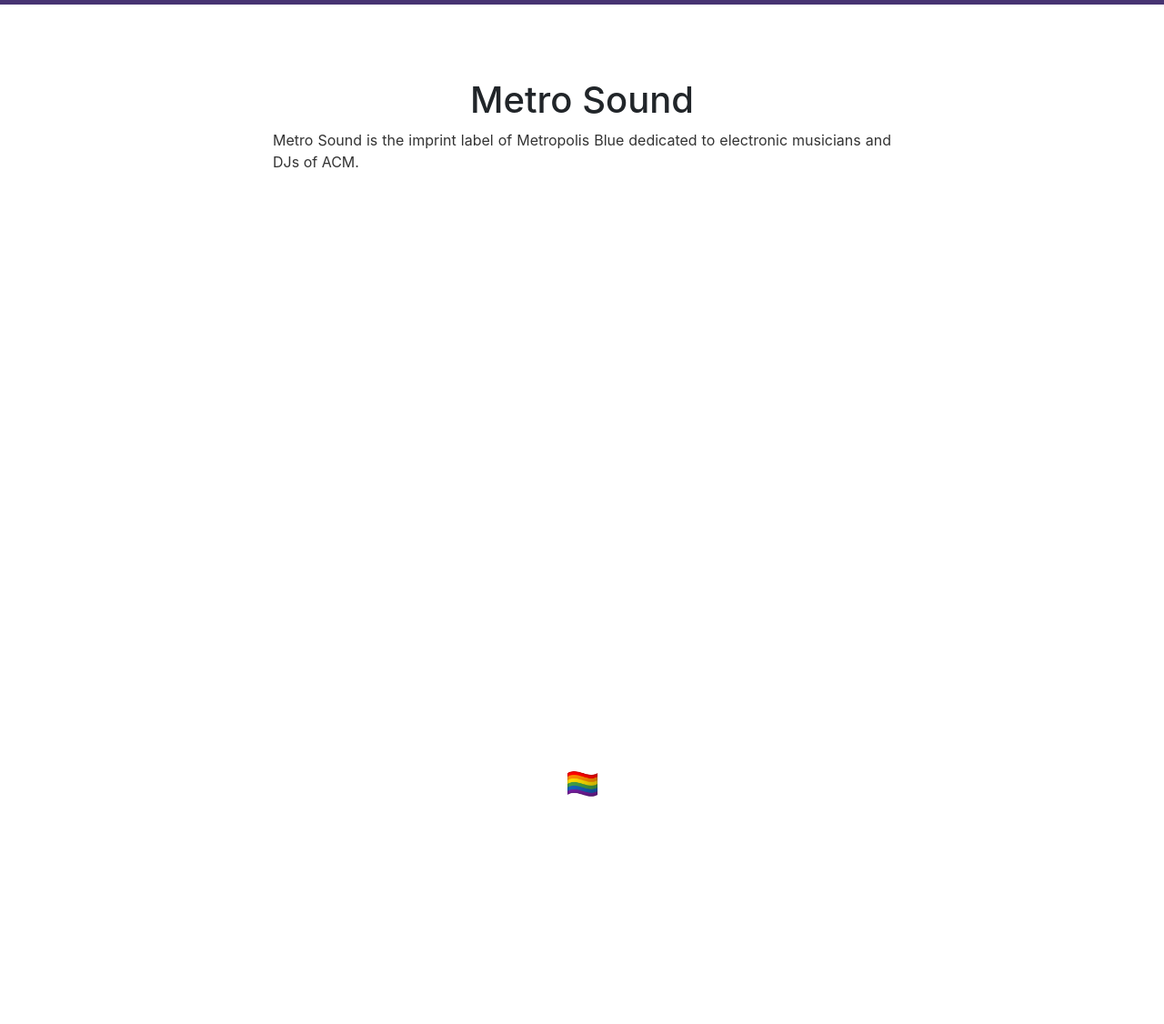
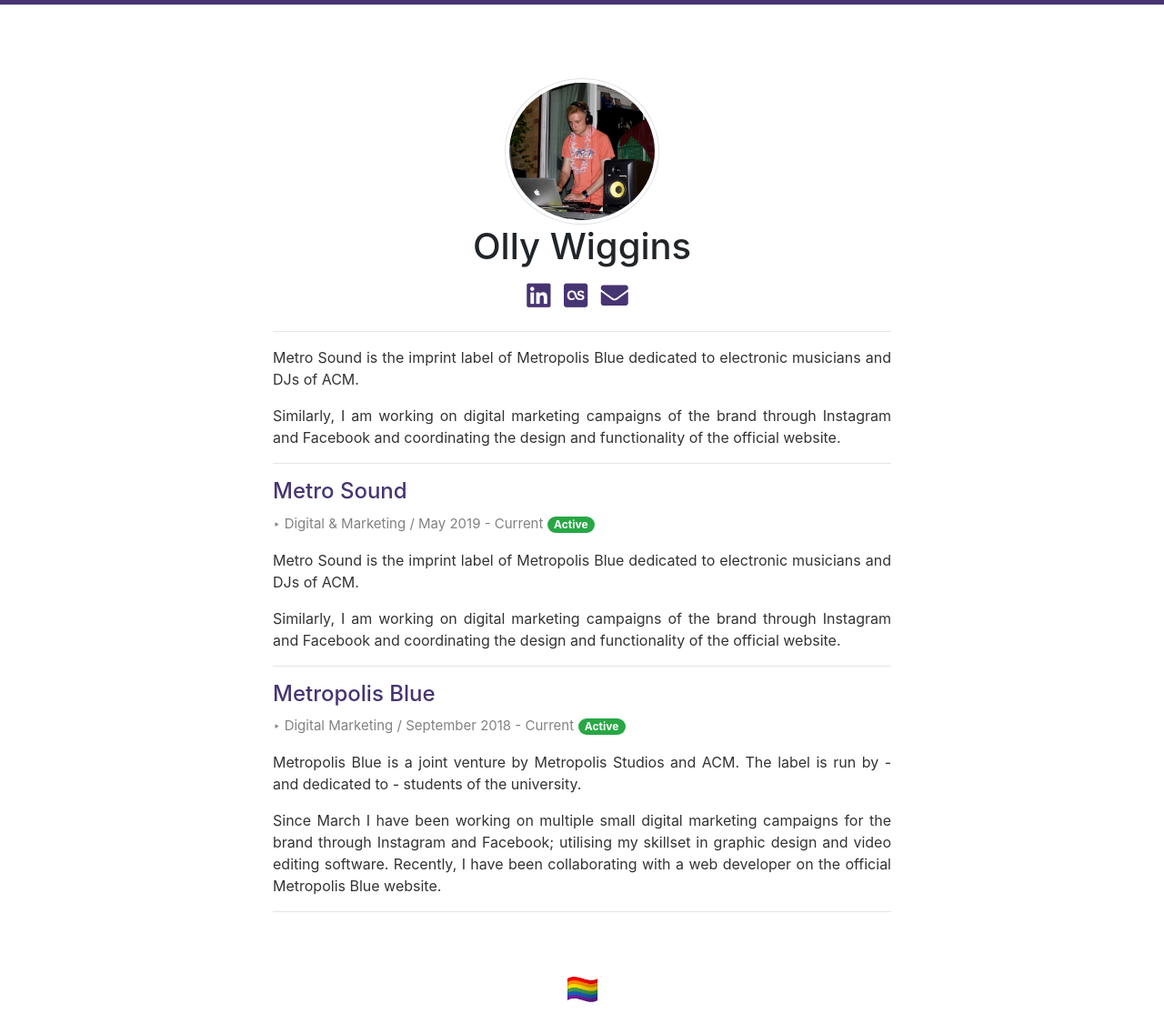
Before and after one commit to ollyy/ollyy.github.io, a Jekyll site: the page built from entries/_posts/2019-06-09-metrosound.md, in a window 1280 px wide. Shown: the whole page at 91% size. Built offline with Jekyll 4.4.1, drawn with Linux system fonts in a browser that asks for light colours; our own code applies the rules of GitHub Pages for plain Markdown files; before the commit the page ends 900 px from its top, so only the background shows below that.

Commit message:
Update journal entries

```diff
--- a/entries/_posts/2019-06-09-metrosound.md
+++ b/entries/_posts/2019-06-09-metrosound.md
@@ -1,7 +1,6 @@
 ---
-layout: page
 title: "Metro Sound"
-role: Videography & Marketing
+role: Digital & Marketing
 period: May 2019 - Current
 active: true
 feature: true
@@ -9,3 +8,5 @@
 ---
 
 Metro Sound is the imprint label of Metropolis Blue dedicated to electronic musicians and DJs of ACM.
+
+Similarly, I am working on digital marketing campaigns of the brand through Instagram and Facebook and coordinating the design and functionality of the official website.
```
Also changed, not shown: entries/_posts/2019-03-16-metblue.md (+3 -2 lines), 2 other files.
